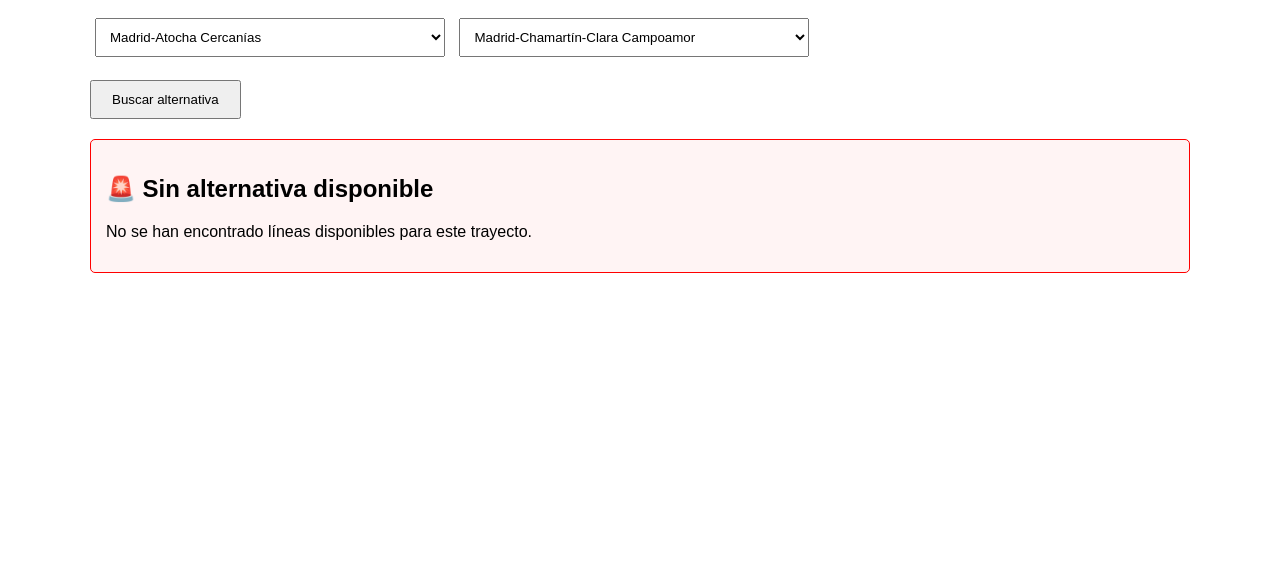
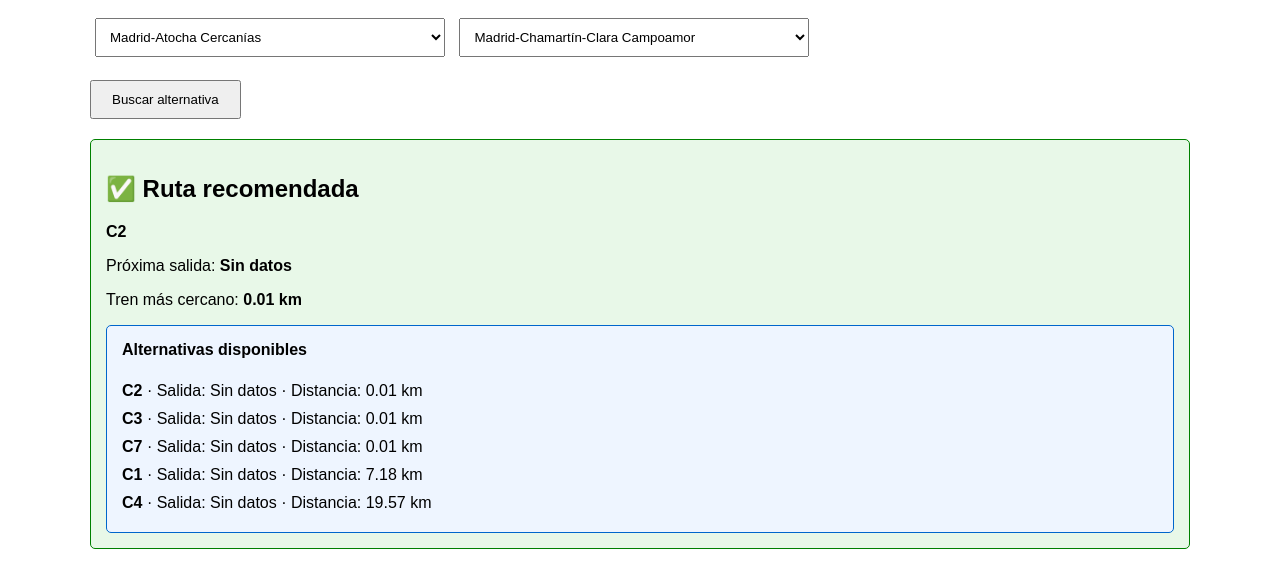
Before and after one commit to Estefycs95/renfe-al, a plain HTML site: page index.html in a window 1280 px wide. Both pictures are taken after a click on the button "Buscar alternativa". Shown: the part 122-710 px from the top of the page. Drawn offline with Linux system fonts and the light colour scheme.

Commit message:
Update index.html

```diff
--- a/index.html
+++ b/index.html
@@ -11,10 +11,10 @@
 <style>
 
 body{
-    font-family: Arial, sans-serif;
-    max-width: 1100px;
-    margin: auto;
-    padding: 20px;
+    font-family: Arial,sans-serif;
+    max-width:1100px;
+    margin:auto;
+    padding:20px;
 }
 
 h1{
@@ -185,14 +185,10 @@
         await obtenerEstaciones();
 
     const origen =
-        document.getElementById(
-            "origen"
-        );
+        document.getElementById("origen");
 
     const destino =
-        document.getElementById(
-            "destino"
-        );
+        document.getElementById("destino");
 
     origen.innerHTML = "";
     destino.innerHTML = "";
@@ -200,12 +196,10 @@
     Object.entries(estaciones)
 
         .sort((a,b)=>
-
             a[1].nombre.localeCompare(
                 b[1].nombre,
                 "es"
             )
-
         )
 
         .forEach(([id,datos]) => {
@@ -276,21 +270,18 @@
     const vehiculos =
         await obtenerVehiculos();
 
-    const estaciones =
-        await obtenerEstaciones();
-
     const afectadas =
         await obtenerLineasAfectadas();
 
     const lineasPosibles = [];
 
     Object.entries(rutas)
-        .forEach(([linea,paradas]) => {
+        .forEach(([linea, estaciones]) => {
 
             if(
-                paradas.includes(origen)
+                estaciones.includes(origen)
                 &&
-                paradas.includes(destino)
+                estaciones.includes(destino)
             ){
 
                 lineasPosibles.push(
@@ -304,52 +295,49 @@
     const disponibles =
         lineasPosibles.filter(
             linea =>
+                !afectadas.includes(
+                    linea
+                )
+        );
 
-                !afectadas.includes(linea)
+    console.log(
+        "Origen:",
+        origen
+    );
 
-                &&
+    console.log(
+        "Destino:",
+        destino
+    );
 
-                salidas[origen]?.[linea]
-        );
+    console.log(
+        "Lineas posibles:",
+        lineasPosibles
+    );
+
+    console.log(
+        "Disponibles:",
+        disponibles
+    );
 
     disponibles.sort((a,b)=>{
 
         const distanciaA =
-            vehiculos[origen]?.[a] ??
-            999;
+            vehiculos[origen]?.[a]
+            ?? 999;
 
         const distanciaB =
-            vehiculos[origen]?.[b] ??
-            999;
+            vehiculos[origen]?.[b]
+            ?? 999;
 
-        if(
-            distanciaA !== distanciaB
-        ){
-
-            return (
-                distanciaA -
-                distanciaB
-            );
-
-        }
-
-        const horaA =
-            salidas[origen]?.[a]
-            || "99:99:99";
-
-        const horaB =
-            salidas[origen]?.[b]
-            || "99:99:99";
-
-        return horaA.localeCompare(
-            horaB
-        );
+        return distanciaA -
+               distanciaB;
 
     });
 
     let html = "";
 
-    if(disponibles.length){
+    if(disponibles.length > 0){
 
         const recomendada =
             disponibles[0];
@@ -375,17 +363,23 @@
                 Próxima salida:
 
                 <strong>
-                    ${salidas[origen]?.[recomendada]}
+
+                    ${salidas[origen]?.[recomendada]
+                    || "Sin datos"}
+
                 </strong>
 
             </p>
 
             <p>
 
-                Tren más cercano detectado:
+                Tren más cercano:
 
                 <strong>
-                    ${vehiculos[origen]?.[recomendada] ?? "?"} km
+
+                    ${vehiculos[origen]?.[recomendada]
+                    ?? "Sin datos"} km
+
                 </strong>
 
             </p>
@@ -393,7 +387,7 @@
             <div class="info">
 
                 <strong>
-                    Alternativas
+                    Alternativas disponibles
                 </strong>
 
                 <br><br>
@@ -406,12 +400,12 @@
                     <strong>${linea}</strong>
 
                     · Salida:
-
-                    ${salidas[origen]?.[linea]}
+                    ${salidas[origen]?.[linea]
+                    || "Sin datos"}
 
                     · Distancia:
-
-                    ${vehiculos[origen]?.[linea] ?? "?"} km
+                    ${vehiculos[origen]?.[linea]
+                    ?? "Sin datos"} km
 
                     </div>`
 
@@ -435,9 +429,8 @@
 
             <p>
 
-                No se han encontrado
-                líneas disponibles para
-                este trayecto.
+                No existen líneas válidas
+                para este trayecto.
 
             </p>
 
```
